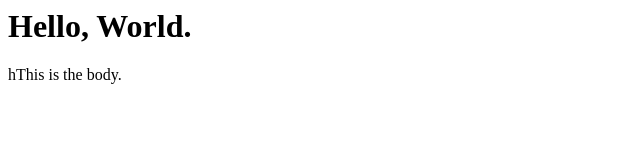
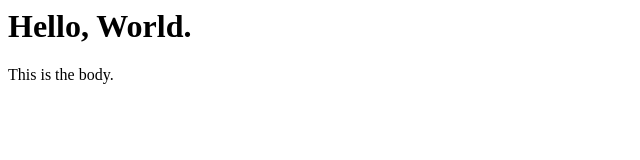
Before and after one commit to cannonvarnell/Testsite, a plain HTML site: page index.html in a window 1280 px wide. Shown: the full height of the page, 0-640 px from the left. Drawn offline with Linux system fonts and the light colour scheme.

Commit message:
Correction

```diff
--- a/index.html
+++ b/index.html
@@ -4,7 +4,7 @@
 </head>
 <body>
 	<h1>Hello, World.</h1>
-<p> hThis is the body.</p>
+<p> This is the body.</p>
 
 </body>
 </html>
```
